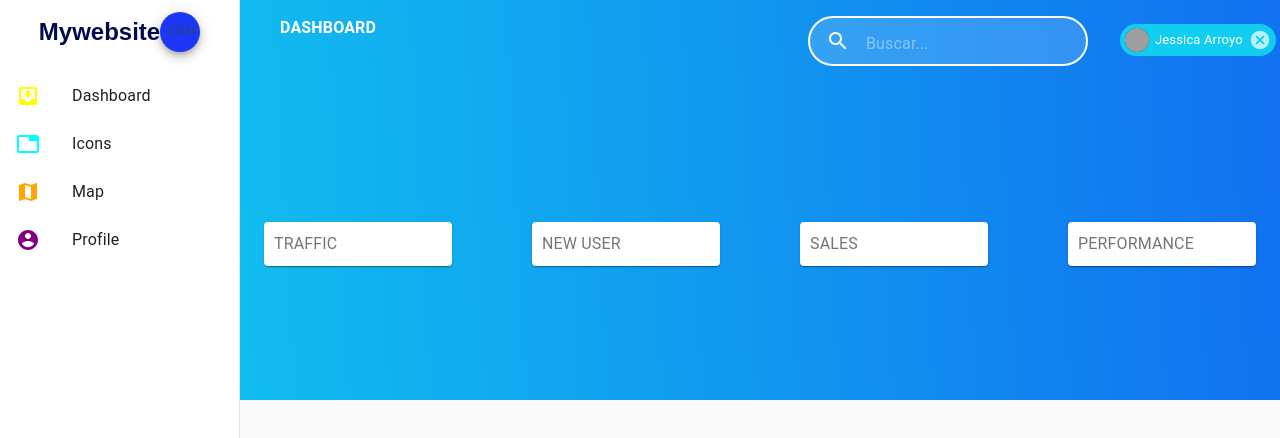
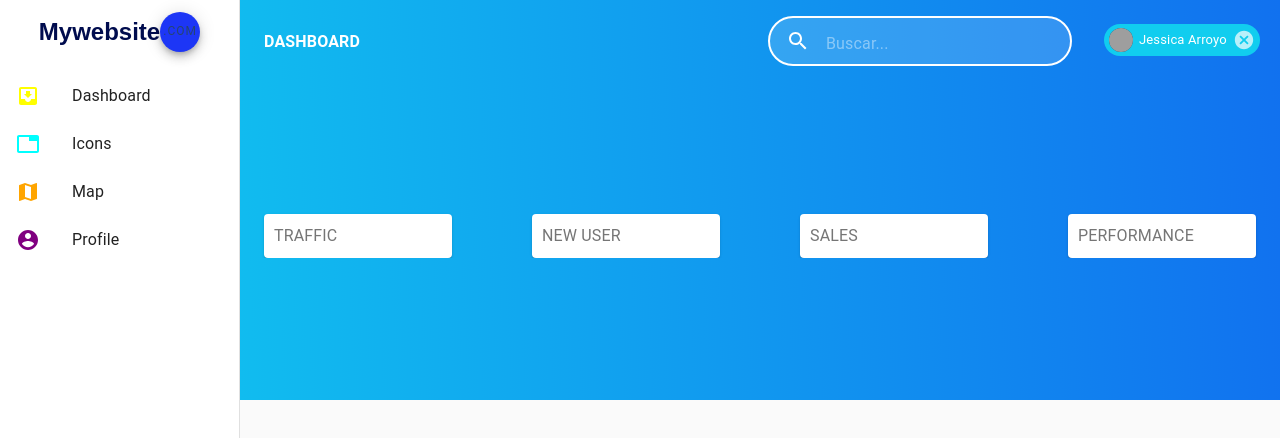
Before and after one commit to Fairplaay/mern_store, a React (Create React App) app in the folder app/: page / in a window 1280 px wide. Shown: the top 438 px of the page. Built offline with nearby package versions, Linux system fonts and the light colour scheme; sample sign-in values are in the browser's storage; grey boxes are pictures that could not be loaded; a web font is replaced by a local one.

Commit message:
fix styles

```diff
--- a/app/src/components/dashboard/Dashboard.jsx
+++ b/app/src/components/dashboard/Dashboard.jsx
@@ -27,10 +27,11 @@ const useStyles = makeStyles(theme => ({
 		backgroundImage: 'linear-gradient(87deg,#11cdef,#1171ef)'
 	},
 	container: {
+		overflow: 'hidden',
 		[theme.breakpoints.up('sm')]: {
 			marginLeft: drawerWidth
 		},
-		[theme.breakpoints.down('sm')]: {
+		[theme.breakpoints.down('xs')]: {
 			width: '100%',
 			overflowX: 'hidden'
 		}
@@ -50,7 +51,6 @@ const Dashboard = ({ history }) => {
 		<div className={classes.background}>
 			<Hidden smUp>
 				<Nav handleDrawerToggle={handleModalToggle} />
-				{/* <Menu open={mobileOpen} onClose={handleModalToggle} /> */}
 			</Hidden>
 			<Hidden xsDown implementation="css">
 				<Sidebar />
--- a/app/src/components/dashboard/appbar/Nav.jsx
+++ b/app/src/components/dashboard/appbar/Nav.jsx
@@ -8,7 +8,7 @@
  */
 /**
  * @file Nav
- * @description compoenent for Navbar, show only in mobile device
+ * @description component for Navbar, show only in mobile device
  * @param {Boolean} props.handleDrawerToggle
  * @module app/src/components/dashboard/appbar/Nav.jsx
  */
--- a/app/src/components/dashboard/cards/Info.jsx
+++ b/app/src/components/dashboard/cards/Info.jsx
@@ -18,7 +18,7 @@ import { Typography, Grid, Card } from '@material-ui/core';
 const Info = () => {
 	return (
 		<Grid container spacing={10}>
-			<Grid item xs={12} md={6} lg={3}>
+			<Grid item xs={12} sm={12} md={6} lg={3}>
 				<Card
 					style={{
 						marginTop: '140px',
@@ -28,7 +28,7 @@ const Info = () => {
 					<Typography color="textSecondary">TRAFFIC</Typography>
 				</Card>
 			</Grid>
-			<Grid item xs={12} md={6} lg={3}>
+			<Grid item xs={12} sm={12} md={6} lg={3}>
 				<Card
 					style={{
 						marginTop: '140px',
@@ -38,7 +38,7 @@ const Info = () => {
 					<Typography color="textSecondary">NEW USER</Typography>
 				</Card>
 			</Grid>
-			<Grid item xs={12} md={6} lg={3}>
+			<Grid item xs={12} sm={12} md={6} lg={3}>
 				<Card
 					style={{
 						marginTop: '140px',
@@ -48,7 +48,7 @@ const Info = () => {
 					<Typography color="textSecondary">SALES</Typography>
 				</Card>
 			</Grid>
-			<Grid item xs={12} md={6} lg={3}>
+			<Grid item xs={12} sm={12} md={6} lg={3}>
 				<Card
 					style={{
 						marginTop: '140px',
--- a/app/src/components/dashboard/searchbar/Search.jsx
+++ b/app/src/components/dashboard/searchbar/Search.jsx
@@ -17,7 +17,6 @@ const useStyles = makeStyles(theme => ({
 		height: 50,
 		width: '100%',
 		[theme.breakpoints.up('sm')]: {
-			marginLeft: theme.spacing(3),
 			width: 'auto'
 		}
 	},
--- a/app/src/components/dashboard/searchbar/SearchBar.jsx
+++ b/app/src/components/dashboard/searchbar/SearchBar.jsx
@@ -1,15 +1,16 @@
 import React from 'react';
-import { Avatar, makeStyles, Grid, Chip, Typography, Tooltip } from '@material-ui/core';
+import { Avatar, makeStyles, Grid, Chip, Typography, Tooltip, Hidden } from '@material-ui/core';
 import Search from './Search.jsx';
 import { logout } from 'services/auth';
 const useStyles = makeStyles(theme => ({
 	root: {
-		margin: 8
+		marginTop: 8
 	},
 	chip: {
 		marginTop: 8
 	},
 	typographyTitle: {
+		marginTop: 14,
 		color: 'white',
 		fontWeight: 'bold'
 	}
@@ -23,13 +24,15 @@ const SearchBar = () => {
 	};
 	return (
 		<Grid container spacing={2} className={classes.root}>
-			<Grid item xs={6}>
-				<Typography className={classes.typographyTitle}>DASHBOARD</Typography>
-			</Grid>
-			<Grid item xs={4}>
+			<Hidden smDown>
+				<Grid item md={3} lg={6}>
+					<Typography className={classes.typographyTitle}>DASHBOARD</Typography>
+				</Grid>
+			</Hidden>
+			<Grid item xs={8} md={6} lg={4}>
 				<Search />
 			</Grid>
-			<Grid item xs={2}>
+			<Grid item xs={4} md={3} lg={2}>
 				<Tooltip title="Cerrar sesión" className={classes.chip}>
 					<Chip
 						avatar={
```
